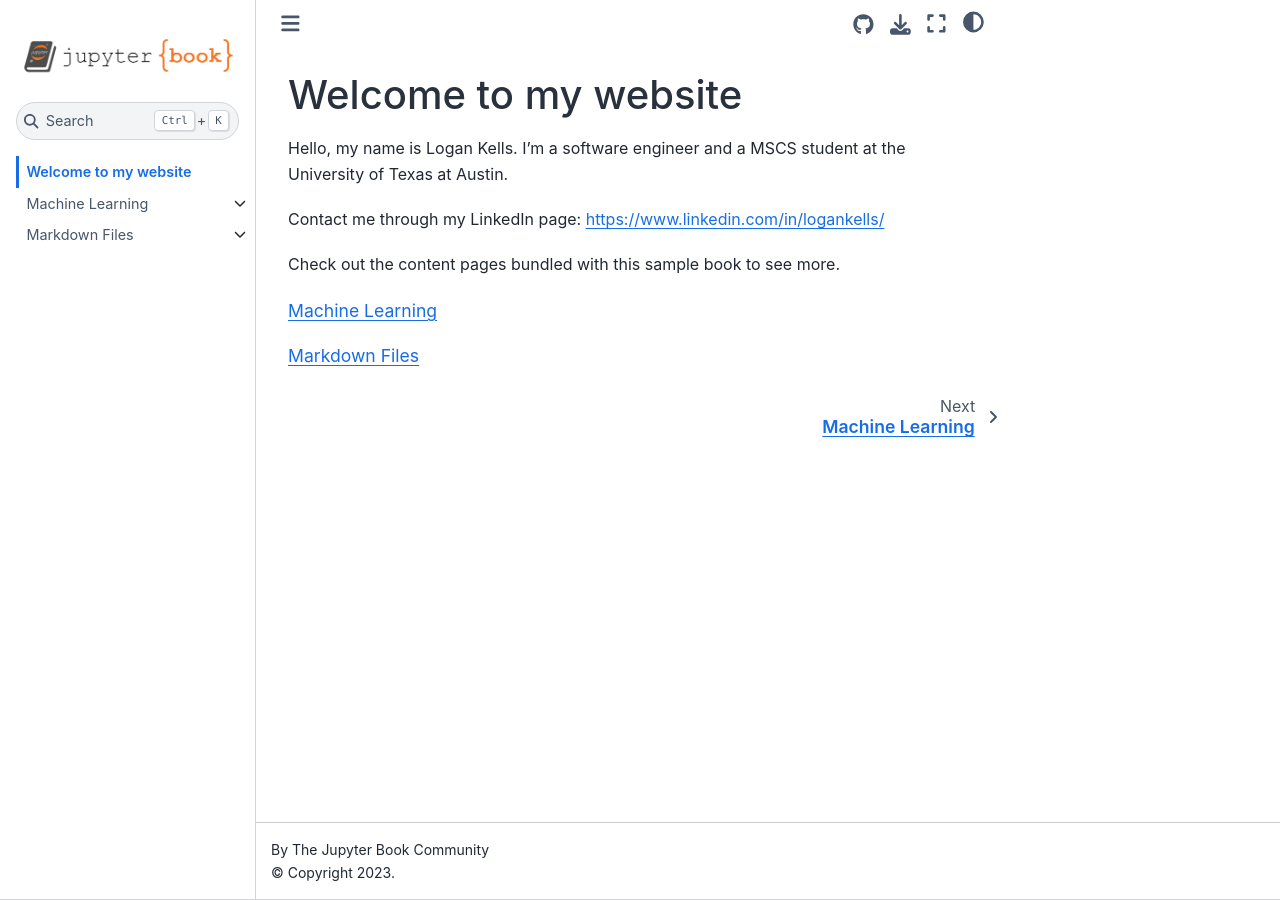
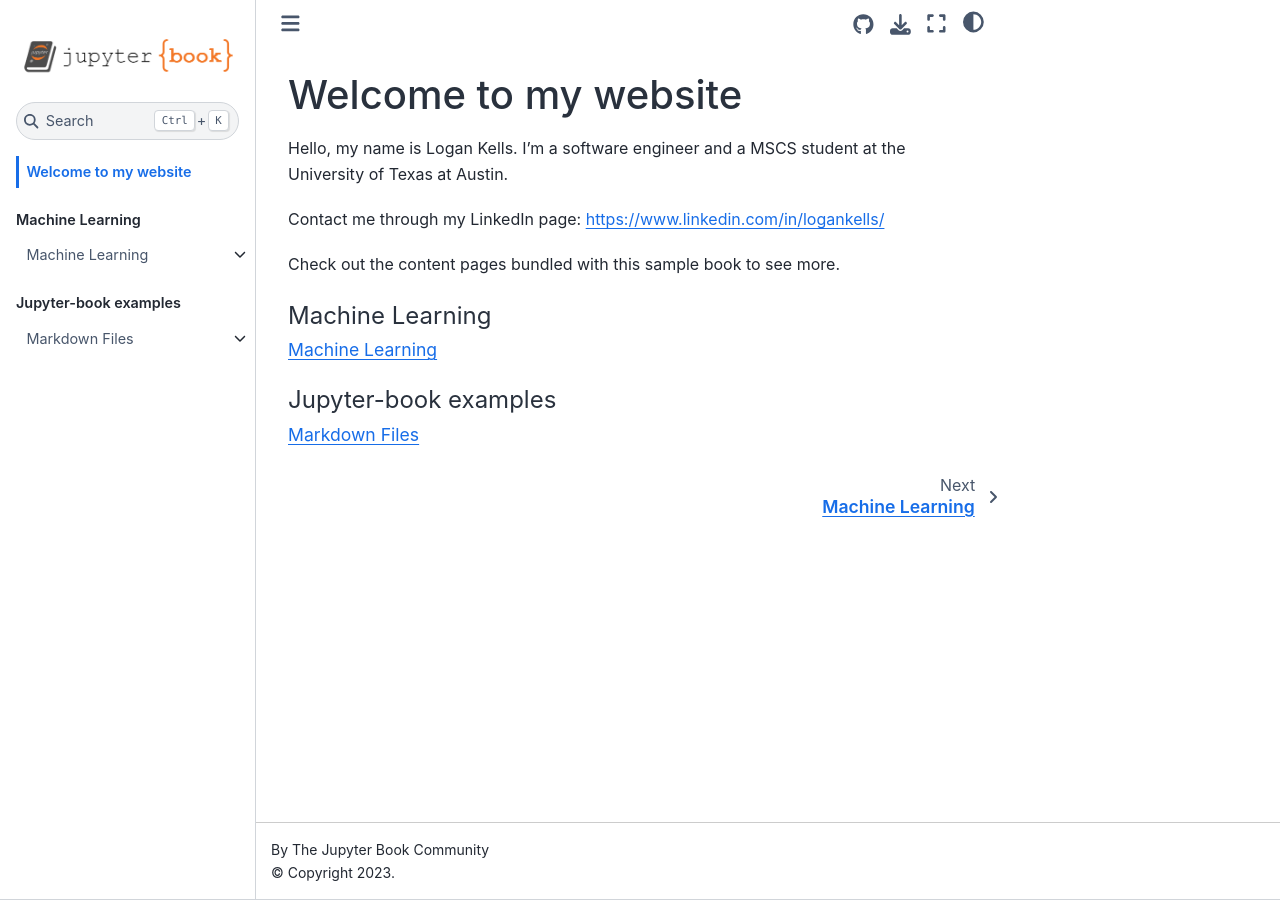
Before and after one commit to LoganKells/logankells.github.io, a Jupyter Book: the page built from docs/intro.md, in a window 1280 px wide. Built offline with Jupyter Book 1.0.4 settings and Sphinx 7.4.7 and the Sphinx Book theme 1.1.4, drawn with Linux system fonts in a browser that asks for light colours; some of the changed lines change nothing that is shown.

Commit message:
Update TOC

```diff
--- a/docs/_toc.yml
+++ b/docs/_toc.yml
@@ -4,12 +4,12 @@
 format: jb-book
 root: intro
 parts:
-- part: Machine Learning
+- caption: Machine Learning
   chapters:
   - file: machine_learning/machine-learning
     sections:
     - file: machine_learning/computer-vision-video-game-ai
-- part: Jupyter-book examples
+- caption: Jupyter-book examples
   chapters:
   - file: markdown
     sections:
```
